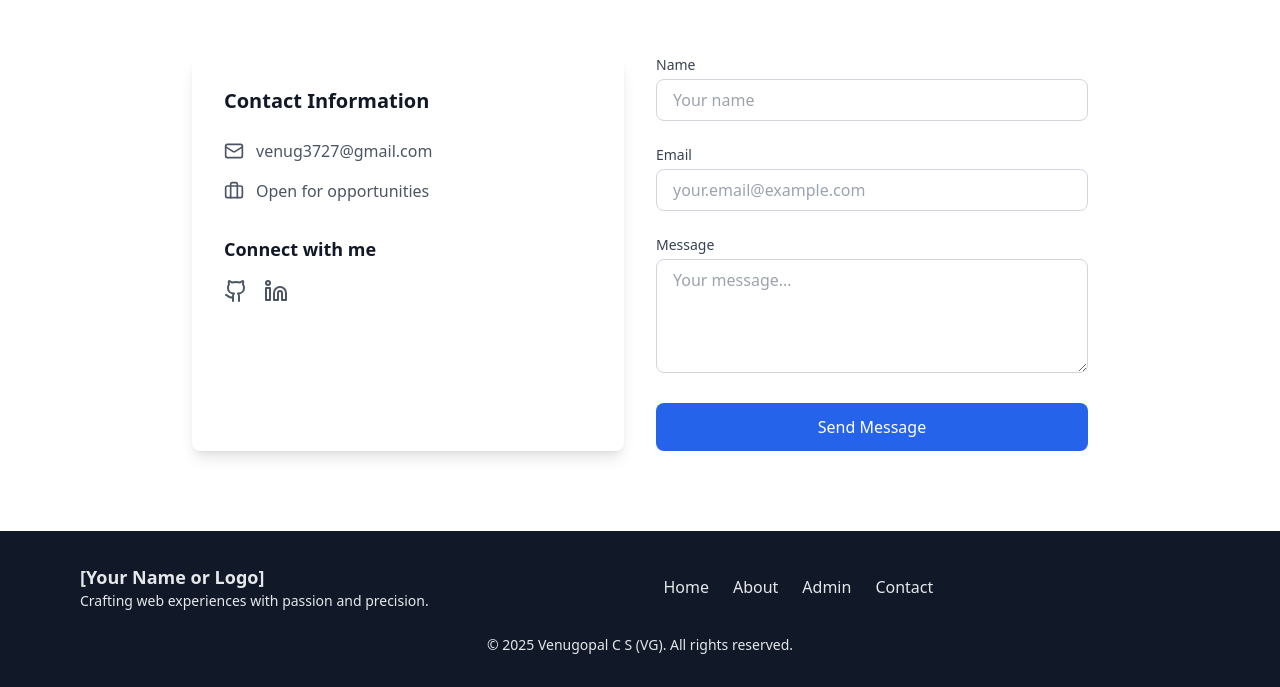
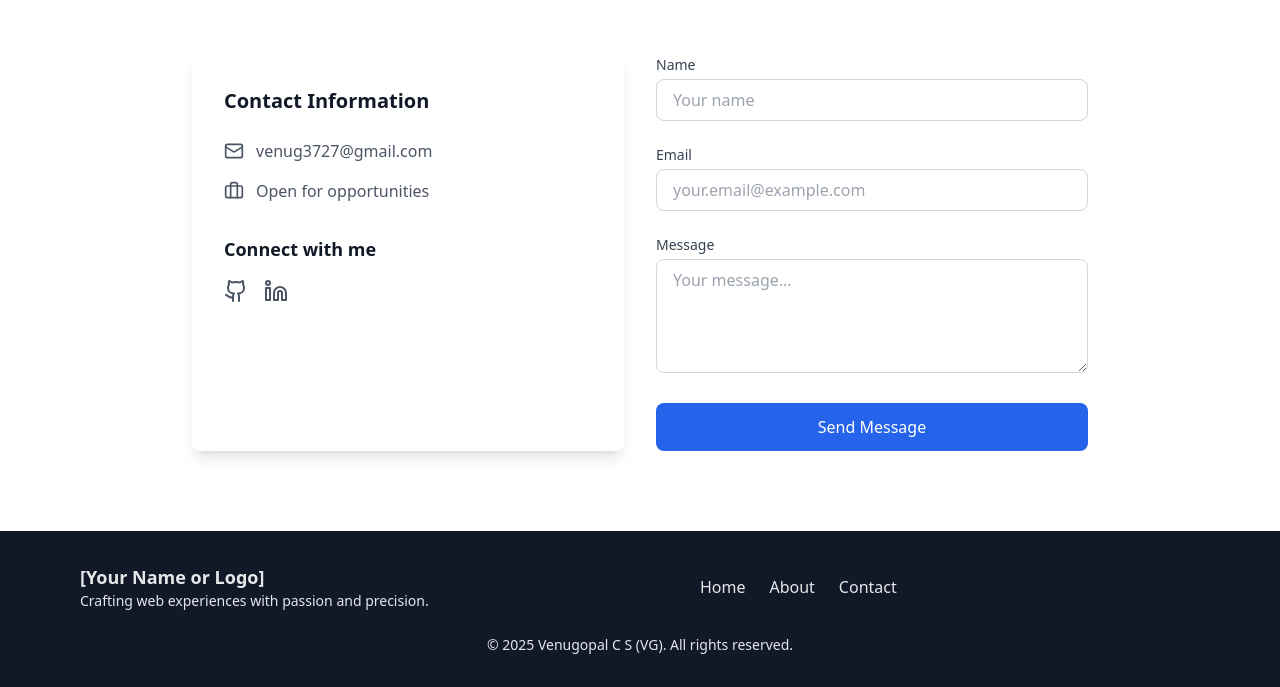
Before and after one commit to venug3727/personal_site, a React (Vite) app: page / in a window 1280 px wide. Shown: the part 2217-2904 px from the top of the page. Built offline with nearby package versions, Linux system fonts and the light colour scheme; no server answers; the database is empty.

Commit message:
Update Footer.jsx

```diff
--- a/src/components/Footer.jsx
+++ b/src/components/Footer.jsx
@@ -28,9 +28,7 @@ const Footer = () => {
             <a href="#about" className="hover:text-gray-400 transition">
               About
             </a>
-            <a href="/admin" className="hover:text-gray-400 transition">
-              Admin
-            </a>
+
             <a href="#contact" className="hover:text-gray-400 transition">
               Contact
             </a>
```
